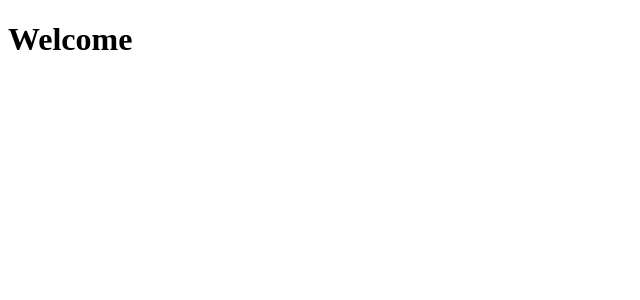
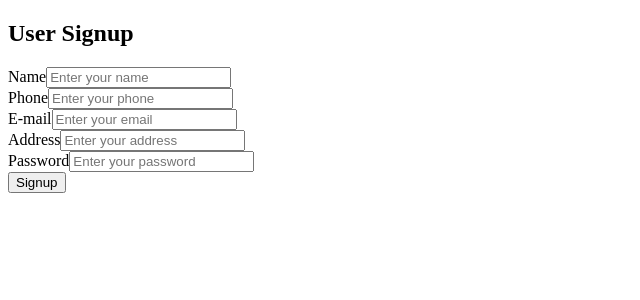
Before and after one commit to nymul-islam-moon/react-anisul-islam, a React (Create React App) app: page / in a window 1280 px wide. Shown: the top 300 px of the page, without its empty margins (0-640 px from the left). Built offline with nearby package versions, Linux system fonts and the light colour scheme.

Commit message:
Class 34
Signup page Created and form value console logged

```diff
--- a/src/App.js
+++ b/src/App.js
@@ -6,11 +6,12 @@ import React from 'react';
 /**
  * Component Section | main branch
  */
+import Signup from './components/Signup'
 
 const App = () => {
      return (
          <div>
-             <h1>Welcome</h1>
+             <Signup />
          </div>
      );
 };
--- /dev/null
+++ b/src/components/Signup.js
@@ -0,0 +1,61 @@
+import React, { useState } from 'react';
+
+// name , email, phone, address, password
+const Signup = () => {
+    const [name, setName] = useState("");
+    const [email, setEmail] = useState("");
+    const [phone, setPhone] = useState("");
+    const [address, setAddress] = useState("");
+    const [password, setPassword] = useState("");
+
+    const handleNameChange = (e) => {
+        setName( e.target.value );
+    }
+    const handlePhoneChange = (e) => {
+        setPhone( e.target.value );
+    }
+    const handleEmailChange = (e) => {
+        setEmail( e.target.value );
+    }
+    const handleAddressChange = (e) => {
+        setAddress( e.target.value );
+    }
+    const handlePasswordChange = (e) => {
+        setPassword( e.target.value );
+    }
+    const handleSubmit = ( e ) => {
+        e.preventDefault();
+        const newUser = {
+            name, email, phone, address, password
+        }
+        console.log( newUser);
+    }
+    return<div>
+        <h2>User Signup</h2>
+        <form onSubmit={handleSubmit}>
+            <div>
+                <label htmlFor='name'>Name</label>
+                <input type='text' name='name' id='name' placeholder='Enter your name' onChange={ handleNameChange } value={name} />
+            </div>
+            <div>
+                <label htmlFor='phone'>Phone</label>
+                <input type='text' name='phone' id='phone' placeholder='Enter your phone' onChange={ handlePhoneChange } value={ phone } />
+            </div>
+            <div>
+                <label htmlFor='email'>E-mail</label>
+                <input type='email' name='email' id='email' placeholder='Enter your email' onChange={ handleEmailChange } value={ email } />
+            </div>
+            <div>
+                <label htmlFor='email'>Address</label>
+                <input type='text' name='address' id='address' placeholder='Enter your address' onChange={ handleAddressChange } value={ address } />
+            </div>
+            <div>
+                <label htmlFor='password'>Password</label>
+                <input type='password' name='password' id='password' placeholder='Enter your password' onChange={ handlePasswordChange } value={ password } />
+            </div>
+            <button type='submit'>Signup</button>
+        </form>
+    </div>
+}
+
+export default Signup;
```
